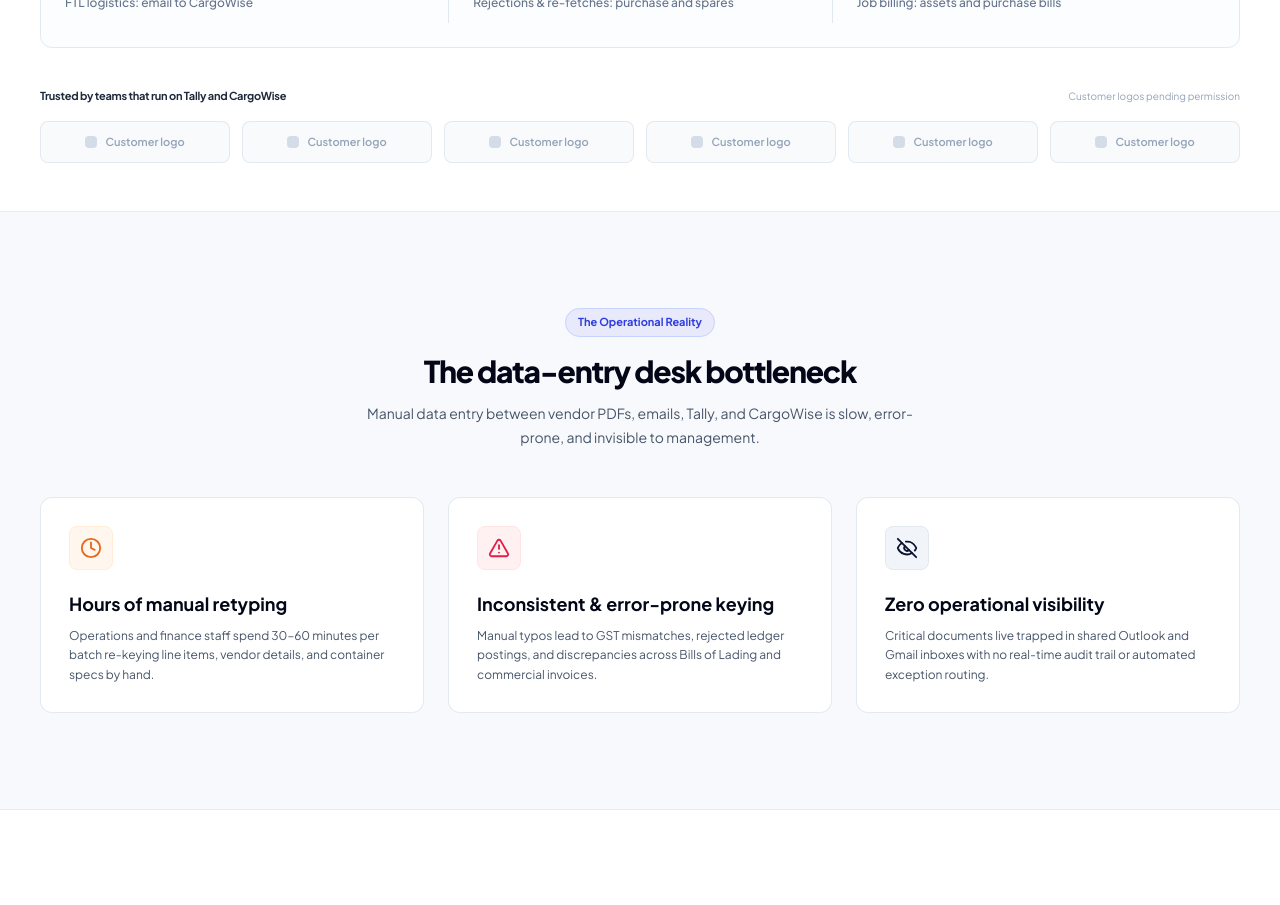
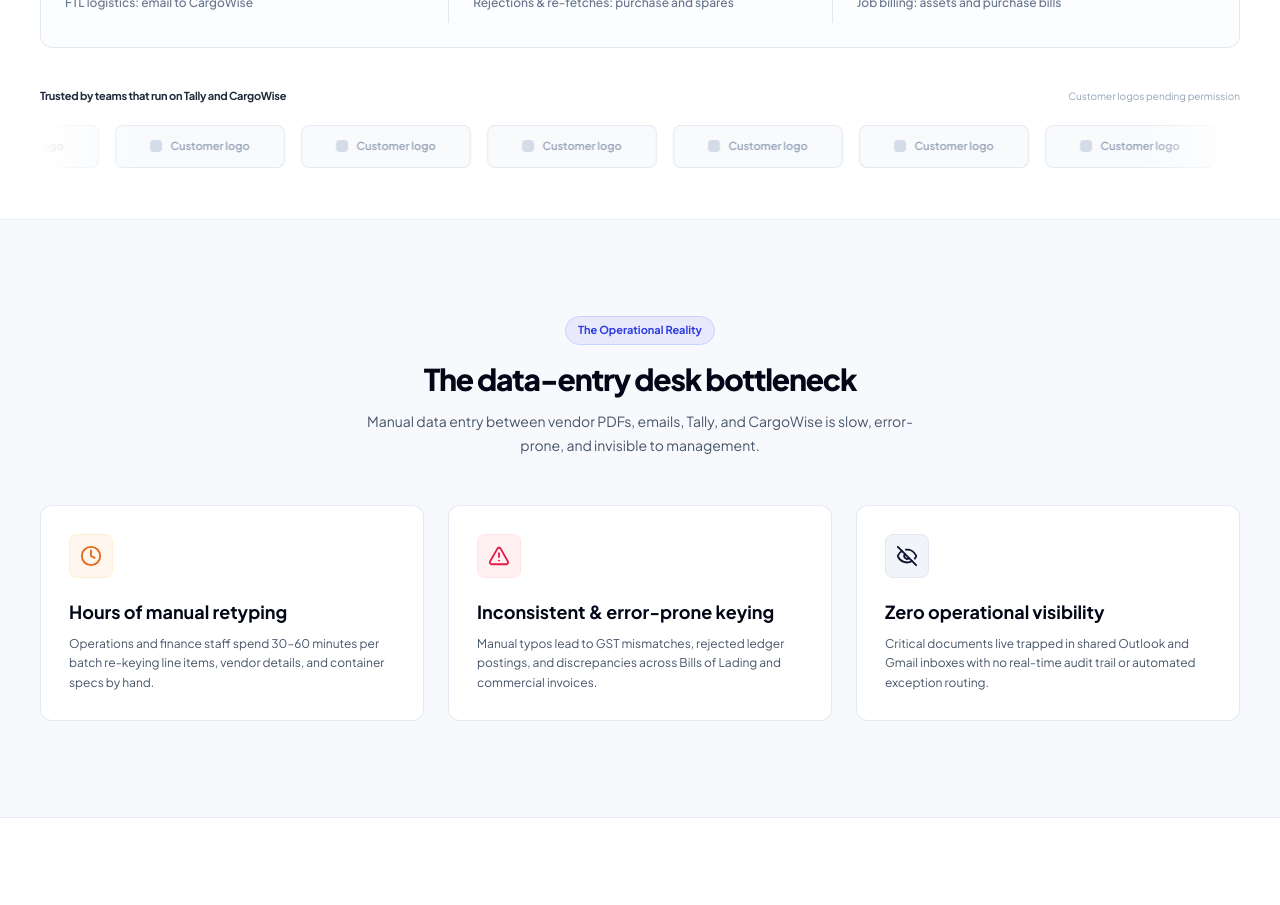
Before and after one commit to vasanthakumarj2004/auto_docs_2, a React (Vite) app: page / in a window 1280 px wide. Shown: the part 2380-3285 px from the top of the page. Built offline with nearby package versions, Linux system fonts and the light colour scheme; no server answers.

Commit message:
feat(logos): add endless smooth marquee with gradient mask and hover pause

```diff
--- a/src/components/Customers.tsx
+++ b/src/components/Customers.tsx
@@ -10,11 +10,28 @@ export const Customers: React.FC = () => {
           </span>
           <span className="text-[10px] text-slate-400">Customer logos pending permission</span>
         </div>
-        <div className="mt-4 grid grid-cols-2 gap-3 sm:grid-cols-3 lg:grid-cols-6">
+        <div
+          className="marquee-container mask-marquee-edges mt-4 overflow-hidden py-1"
+          aria-label="Trusted customer logos"
+        >
+          <div className="animate-marquee-track flex gap-3 sm:gap-4 pr-3 sm:pr-4">
+            <div className="flex shrink-0 gap-3 sm:gap-4">
               {Array.from({ length: 6 }, (_, i) => (
                 <div
-              key={i}
-              className="flex items-center justify-center gap-2 rounded border border-slate-200 bg-slate-50 px-3 py-3 text-[10px] font-semibold text-slate-400"
+                  key={`cust-primary-${i}`}
+                  tabIndex={0}
+                  className="flex shrink-0 min-w-[150px] sm:min-w-[170px] items-center justify-center gap-2 rounded border border-slate-200 bg-slate-50 px-4 py-3 text-[10px] font-semibold text-slate-400 transition-all duration-200 hover:border-slate-300 hover:bg-white hover:text-slate-600 focus-visible:border-brand-blue"
+                >
+                  <span className="h-3 w-3 rounded bg-slate-200" />
+                  Customer logo
+                </div>
+              ))}
+            </div>
+            <div className="marquee-duplicate flex shrink-0 gap-3 sm:gap-4" aria-hidden="true">
+              {Array.from({ length: 6 }, (_, i) => (
+                <div
+                  key={`cust-clone-${i}`}
+                  className="flex shrink-0 min-w-[150px] sm:min-w-[170px] items-center justify-center gap-2 rounded border border-slate-200 bg-slate-50 px-4 py-3 text-[10px] font-semibold text-slate-400 transition-all duration-200 hover:border-slate-300 hover:bg-white hover:text-slate-600"
                 >
                   <span className="h-3 w-3 rounded bg-slate-200" />
                   Customer logo
@@ -22,6 +39,8 @@ export const Customers: React.FC = () => {
               ))}
             </div>
           </div>
+        </div>
+      </div>
     </section>
   );
 };
--- a/src/components/Stats.tsx
+++ b/src/components/Stats.tsx
@@ -35,7 +35,7 @@ export const Stats: React.FC = () => {
         </div>
 
         {/* Labeled Logo Slot from Image */}
-        <div>
+        <div id="customers">
           <div className="flex flex-col justify-between gap-2 text-[11px] sm:flex-row sm:items-center">
             <span className="font-bold text-slate-800 tracking-tight">
               Trusted by teams that run on Tally and CargoWise
@@ -45,11 +45,31 @@ export const Stats: React.FC = () => {
             </span>
           </div>
 
-          <div className="mt-4 grid grid-cols-2 gap-3 sm:grid-cols-3 lg:grid-cols-6">
+          <div
+            className="marquee-container mask-marquee-edges mt-4 overflow-hidden py-1"
+            aria-label="Trusted customer logos"
+          >
+            <div className="animate-marquee-track flex gap-3 sm:gap-4 pr-3 sm:pr-4">
+              {/* Primary logo set */}
+              <div className="flex shrink-0 gap-3 sm:gap-4">
                 {Array.from({ length: 6 }, (_, i) => (
                   <div
-                key={i}
-                className="flex items-center justify-center gap-2 rounded-lg border border-slate-200/90 bg-slate-50 px-3 py-3 text-[11px] font-semibold text-slate-400"
+                    key={`logo-primary-${i}`}
+                    tabIndex={0}
+                    className="flex shrink-0 min-w-[150px] sm:min-w-[170px] items-center justify-center gap-2 rounded-lg border border-slate-200/90 bg-slate-50 px-4 py-3 text-[11px] font-semibold text-slate-400 transition-all duration-200 hover:border-slate-300 hover:bg-white hover:text-slate-600 hover:shadow-xs focus-visible:border-brand-blue"
+                  >
+                    <span className="h-3 w-3 rounded bg-slate-300/80" />
+                    Customer logo
+                  </div>
+                ))}
+              </div>
+
+              {/* Seamless clone set for infinite loop (hidden on reduced motion) */}
+              <div className="marquee-duplicate flex shrink-0 gap-3 sm:gap-4" aria-hidden="true">
+                {Array.from({ length: 6 }, (_, i) => (
+                  <div
+                    key={`logo-clone-${i}`}
+                    className="flex shrink-0 min-w-[150px] sm:min-w-[170px] items-center justify-center gap-2 rounded-lg border border-slate-200/90 bg-slate-50 px-4 py-3 text-[11px] font-semibold text-slate-400 transition-all duration-200 hover:border-slate-300 hover:bg-white hover:text-slate-600 hover:shadow-xs"
                   >
                     <span className="h-3 w-3 rounded bg-slate-300/80" />
                     Customer logo
@@ -58,6 +78,8 @@ export const Stats: React.FC = () => {
               </div>
             </div>
           </div>
+        </div>
+      </div>
     </section>
   );
 };
--- a/src/index.css
+++ b/src/index.css
@@ -644,3 +644,46 @@ input:focus-visible {
 .stagger-3 { transition-delay: 120ms; }
 .stagger-4 { transition-delay: 160ms; }
 .stagger-5 { transition-delay: 200ms; }
+
+/* Endless Smooth Logo Marquee (Raft-style) */
+@keyframes marqueeSlide {
+  0% {
+    transform: translate3d(0, 0, 0);
+  }
+  100% {
+    transform: translate3d(-50%, 0, 0);
+  }
+}
+
+.animate-marquee-track {
+  display: flex;
+  width: max-content;
+  animation: marqueeSlide 26s linear infinite;
+  will-change: transform;
+}
+
+.marquee-container:hover .animate-marquee-track,
+.marquee-container:focus-within .animate-marquee-track {
+  animation-play-state: paused;
+}
+
+.mask-marquee-edges {
+  mask-image: linear-gradient(to right, transparent 0%, black 8%, black 92%, transparent 100%);
+  -webkit-mask-image: linear-gradient(to right, transparent 0%, black 8%, black 92%, transparent 100%);
+}
+
+@media (prefers-reduced-motion: reduce) {
+  .animate-marquee-track {
+    animation: none !important;
+    width: auto !important;
+    flex-wrap: wrap !important;
+  }
+  .marquee-duplicate {
+    display: none !important;
+  }
+  .reveal-init {
+    opacity: 1 !important;
+    transform: none !important;
+    transition: none !important;
+  }
+}
```
Lines whose indentation alone changed are shown as unchanged.
